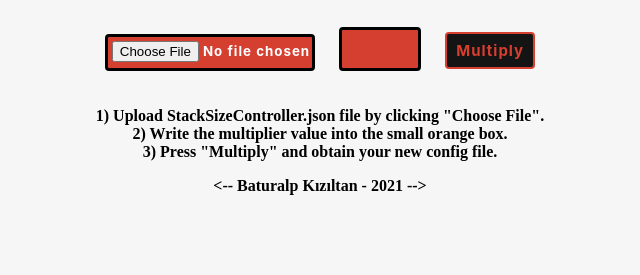
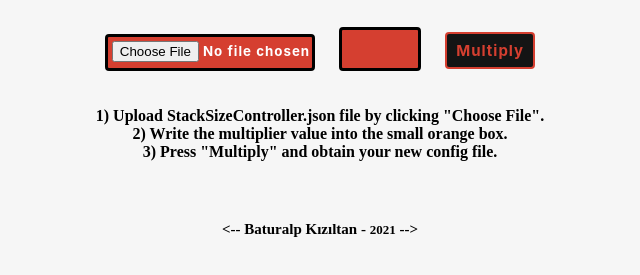
Before and after one commit to baturalp-kiziltan/Stack-Size-Controller-Increaser, a plain HTML site: page index.html in a window 1280 px wide. Shown: the part 301-576 px from the top of the page, without its empty margins (320-960 px from the left). Drawn offline with Linux system fonts and the light colour scheme; a script that the page names is missing.

Commit message:
Update the style of 'p', 'txt' elements

```diff
--- a/static/style.css
+++ b/static/style.css
@@ -80,3 +80,12 @@ input[type=submit] {
     letter-spacing: 1px;
     font-weight: bold;
 }
+
+p {
+    font-size: 15px;
+    margin-top: 4em;
+}
+
+txt {
+    font-size: 13px;
+}
```
